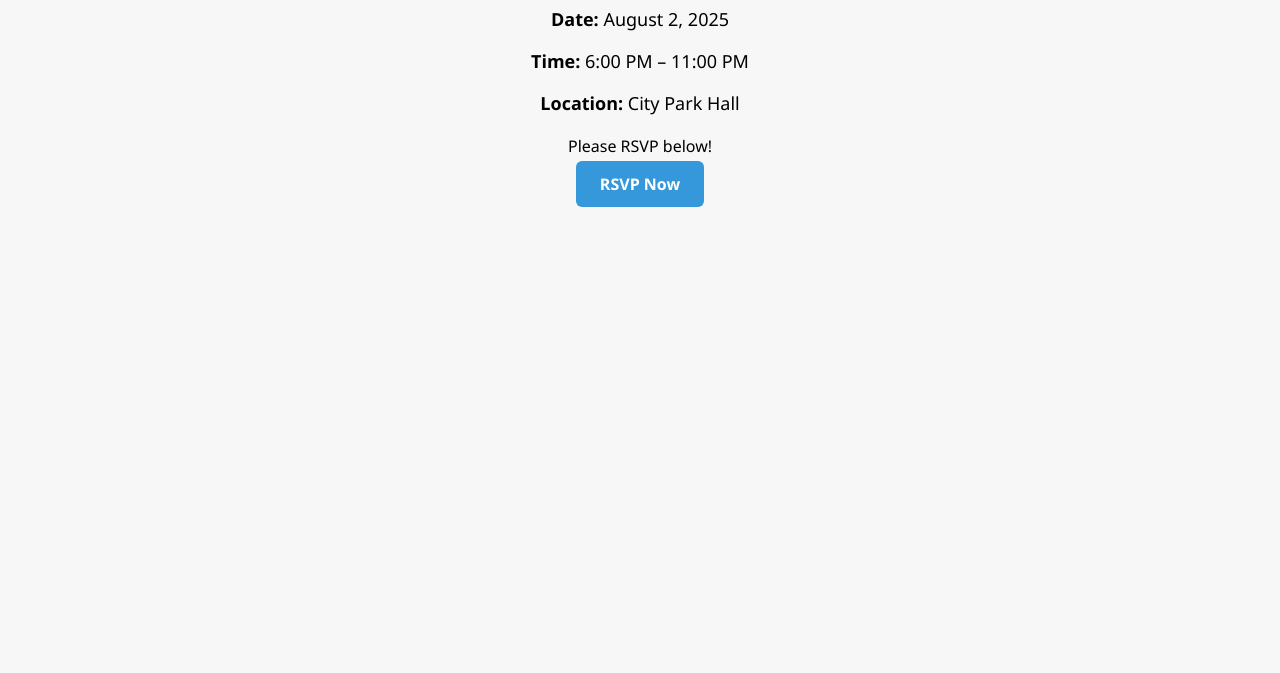
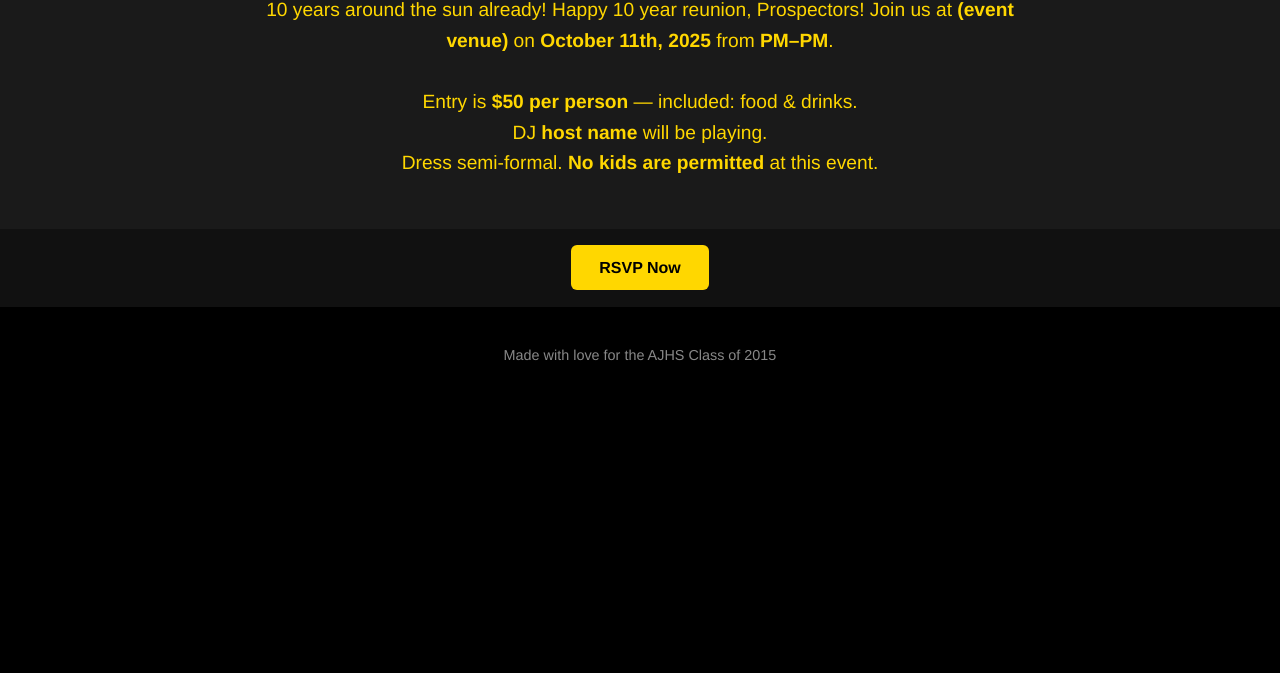
Before and after one commit to divelbissg/2015reunion-invite, a plain HTML site: page 2015Reunion.html in a window 1280 px wide. Shown: the part 127-800 px from the top of the page. Drawn offline with Linux system fonts and the light colour scheme.

Commit message:
Update 2015Reunion.html

```diff
--- a/2015Reunion.html
+++ b/2015Reunion.html
@@ -3,39 +3,73 @@
 <head>
   <meta charset="UTF-8" />
   <meta name="viewport" content="width=device-width, initial-scale=1.0"/>
-  <title>Class of 2015 Reunion 🎓</title>
+  <title>AJHS Class of 2015 Reunion</title>
   <style>
     body {
-      font-family: 'Segoe UI', sans-serif;
-      background: #f7f7f7;
-      padding: 40px;
+      font-family: 'Helvetica Neue', Helvetica, Arial, sans-serif;
+      background-color: #000000;
+      color: #FFD700;
+      margin: 0;
+      padding: 0;
       text-align: center;
     }
+    header {
+      background-color: #1a1a1a;
+      padding: 40px 20px 20px 20px;
+    }
     h1 {
-      color: #2c3e50;
+      font-size: 2.5em;
+      margin-bottom: 10px;
     }
-    .info {
-      font-size: 18px;
-      margin: 20px 0;
+    p.description {
+      font-size: 1.2em;
+      max-width: 800px;
+      margin: 0 auto 30px auto;
+      line-height: 1.6;
+    }
+    .rsvp-section {
+      background-color: #111;
+      padding: 30px;
     }
     .rsvp-button {
-      background-color: #3498db;
-      color: white;
-      padding: 12px 24px;
+      background-color: #FFD700;
+      color: #000;
+      padding: 14px 28px;
+      border: none;
+      font-weight: bold;
+      font-size: 1em;
+      border-radius: 6px;
       text-decoration: none;
-      border-radius: 6px;
-      font-weight: bold;
+      transition: background 0.3s;
+    }
+    .rsvp-button:hover {
+      background-color: #e6c200;
+    }
+    footer {
+      margin-top: 40px;
+      font-size: 0.9em;
+      color: #888;
     }
   </style>
 </head>
 <body>
-  <h1>🎉 Evergreen High School Class of 2015 - 10 Year Reunion 🎉</h1>
-  <div class="info">
-    <p><strong>Date:</strong> August 2, 2025</p>
-    <p><strong>Time:</strong> 6:00 PM – 11:00 PM</p>
-    <p><strong>Location:</strong> City Park Hall</p>
+  <header>
+    <h1>AJHS Class of 2015 Reunion</h1>
+    <p class="description">
+      10 years around the sun already! Happy 10 year reunion, Prospectors!
+      Join us at <strong>(event venue)</strong> on <strong>October 11th, 2025</strong> from <strong>PM–PM</strong>.<br><br>
+      Entry is <strong>$50 per person</strong> — included: food & drinks.<br>
+      DJ <strong>host name</strong> will be playing.<br>
+      Dress semi-formal. <strong>No kids are permitted</strong> at this event.
+    </p>
+  </header>
+
+  <div class="rsvp-section">
+    <a class="rsvp-button" href="https://forms.gle/YOUR-GOOGLE-FORM-LINK" target="_blank">RSVP Now</a>
   </div>
-  <p>Please RSVP below!</p>
-  <a class="rsvp-button" href="https://forms.gle/YOUR-GOOGLE-FORM-LINK" target="_blank">RSVP Now</a>
+
+  <footer>
+    Made with love for the AJHS Class of 2015
+  </footer>
 </body>
 </html>
```
